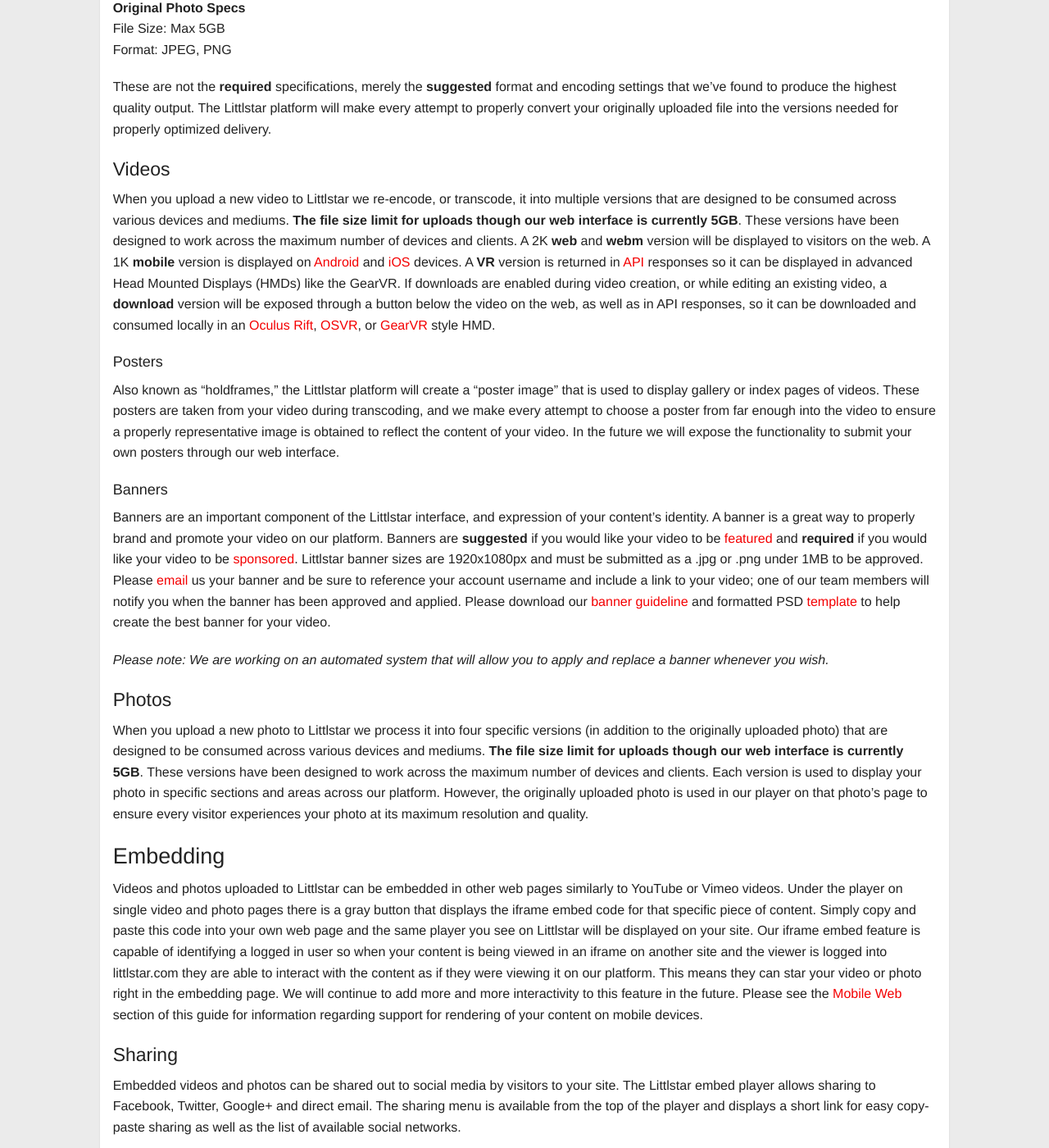
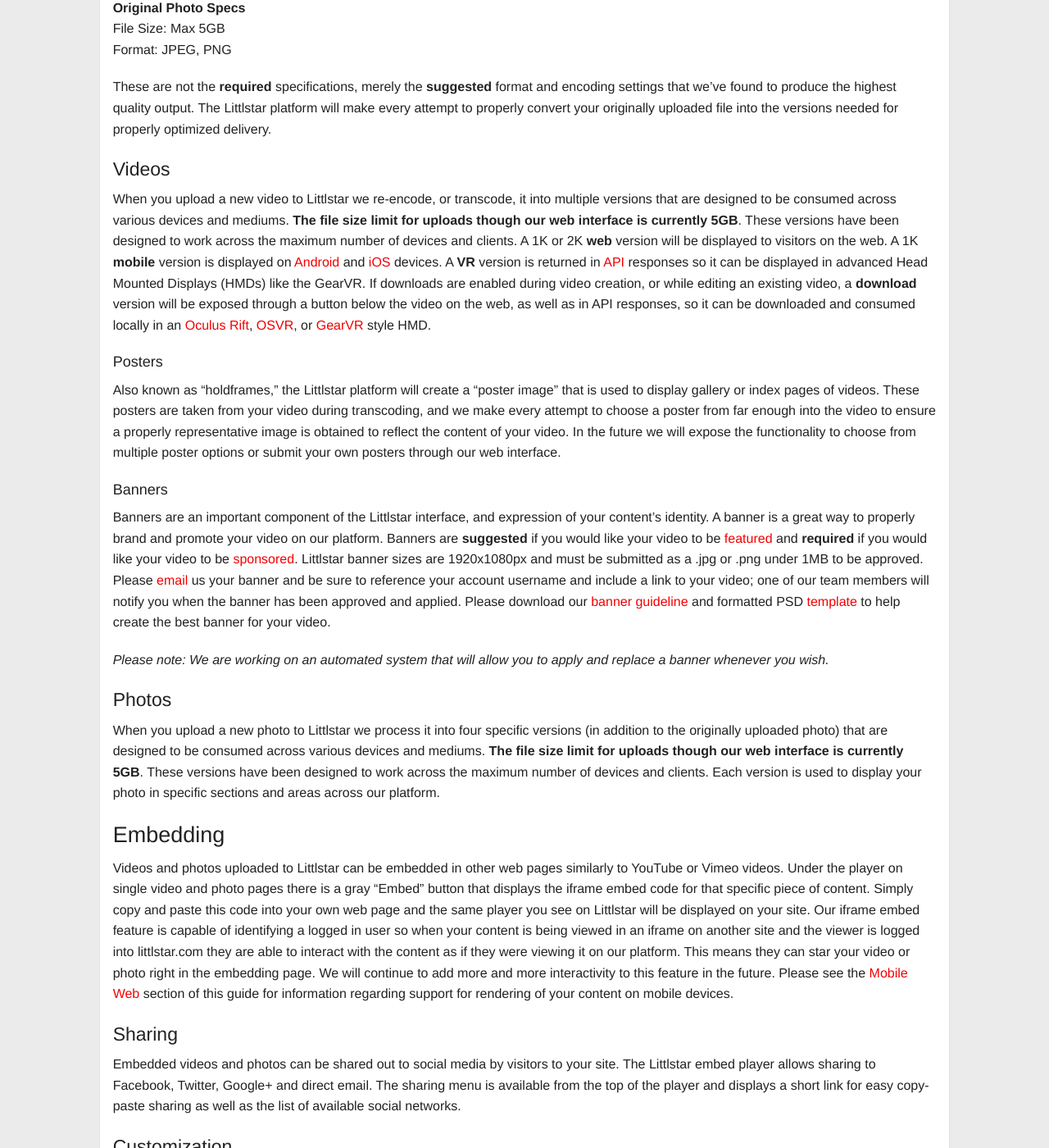
Before and after one commit to littlstar/littlstar.github.io, a Jekyll site: the page built from content-guide.md, in a window 1280 px wide and 1400 px high, scrolled down 2251 px. Shown: the whole window at 82% size. Built offline with Jekyll 4.4.1, drawn with Linux system fonts in a browser that asks for light colours; nearby versions of some CDN libraries; comment, search, counter and statistics services are not loaded; some of the changed text lies outside the part shown.

Commit message:
content guide updates and tweaks

```diff
--- a/content-guide.md
+++ b/content-guide.md
@@ -4,7 +4,7 @@ title: Content Guide
 permalink: /content-guide/
 ---
 
-The Littlstar platform has been designed from the ground up to fully support both 360&deg; videos and photos. Our ongoing goal is to provide access to the content you upload to as many different devices as possible. As mass consumer adoption of 360&deg; content is still in its infancy, we are forced to make some tough choices when it comes to when and where your content will be displayed. We will continually strive to expand the reach of your content across our network as new technologies and capabilities become more widely available. This guide will cover some basic background information regarding the best practices around uploading and viewing your content.
+The Littlstar platform has been designed from the ground up to fully support both 360&deg; videos and photos. Our ongoing goal is to provide access to the content you upload on as many different devices as possible. As mass consumer adoption of 360&deg; content is still in its infancy, we are forced to make some tough choices when it comes to when and where your content will be displayed. We will continually strive to expand the reach of your content across our network as new technologies and capabilities become more widely available. This guide will cover some basic background information regarding the best practices around uploading and viewing your content.
 
 1. <a href="#uploads">Uploads</a>
 - <a href="#categories">Categories</a>
@@ -72,11 +72,11 @@ These are not the **required** specifications, merely the **suggested** format a
 
 #### Videos
 
-When you upload a new video to Littlstar we re-encode, or transcode, it into multiple versions that are designed to be consumed across various devices and mediums. **The file size limit for uploads though our web interface is currently 5GB**. These versions have been designed to work across the maximum number of devices and clients. A 2K **web** and **webm** version will be displayed to visitors on the web. A 1K **mobile** version is displayed on [Android][] and [iOS][] devices. A **VR** version is returned in [API](http://developer.littlstar.com/docs/#videos) responses so it can be displayed in advanced Head Mounted Displays (HMDs) like the GearVR. If downloads are enabled during video creation, or while editing an existing video, a **download** version will be exposed through a button below the video on the web, as well as in API responses, so it can be downloaded and consumed locally in an [Oculus Rift](https://www.oculus.com/), [OSVR](http://www.osvr.org/), or [GearVR](http://www.samsung.com/global/microsite/gearvr/index.html) style HMD.
+When you upload a new video to Littlstar we re-encode, or transcode, it into multiple versions that are designed to be consumed across various devices and mediums. **The file size limit for uploads though our web interface is currently 5GB**. These versions have been designed to work across the maximum number of devices and clients. A 1K or 2K **web** version will be displayed to visitors on the web. A 1K **mobile** version is displayed on [Android][] and [iOS][] devices. A **VR** version is returned in [API](http://developer.littlstar.com/docs/#videos) responses so it can be displayed in advanced Head Mounted Displays (HMDs) like the GearVR. If downloads are enabled during video creation, or while editing an existing video, a **download** version will be exposed through a button below the video on the web, as well as in API responses, so it can be downloaded and consumed locally in an [Oculus Rift](https://www.oculus.com/), [OSVR](http://www.osvr.org/), or [GearVR](http://www.samsung.com/global/microsite/gearvr/index.html) style HMD.
 
 ##### Posters
 
-Also known as "holdframes," the Littlstar platform will create a "poster image" that is used to display gallery or index pages of videos. These posters are taken from your video during transcoding, and we make every attempt to choose a poster from far enough into the video to ensure a properly representative image is obtained to reflect the content of your video. In the future we will expose the functionality to submit your own posters through our web interface.
+Also known as "holdframes," the Littlstar platform will create a "poster image" that is used to display gallery or index pages of videos. These posters are taken from your video during transcoding, and we make every attempt to choose a poster from far enough into the video to ensure a properly representative image is obtained to reflect the content of your video. In the future we will expose the functionality to choose from multiple poster options or submit your own posters through our web interface.
 
 ##### Banners
 
@@ -86,11 +86,11 @@ Banners are an important component of the Littlstar interface, and expression of
 
 #### Photos
 
-When you upload a new photo to Littlstar we process it into four specific versions (in addition to the originally uploaded photo) that are designed to be consumed across various devices and mediums. **The file size limit for uploads though our web interface is currently 5GB**. These versions have been designed to work across the maximum number of devices and clients. Each version is used to display your photo in specific sections and areas across our platform. However, the originally uploaded photo is used in our player on that photo's page to ensure every visitor experiences your photo at its maximum resolution and quality.
+When you upload a new photo to Littlstar we process it into four specific versions (in addition to the originally uploaded photo) that are designed to be consumed across various devices and mediums. **The file size limit for uploads though our web interface is currently 5GB**. These versions have been designed to work across the maximum number of devices and clients. Each version is used to display your photo in specific sections and areas across our platform.
 
 ### Embedding
 
-Videos and photos uploaded to Littlstar can be embedded in other web pages similarly to YouTube or Vimeo videos. Under the player on single video and photo pages there is a gray button that displays the iframe embed code for that specific piece of content. Simply copy and paste this code into your own web page and the same player you see on Littlstar will be displayed on your site. Our iframe embed feature is capable of identifying a logged in user so when your content is being viewed in an iframe on another site and the viewer is logged into littlstar.com they are able to interact with the content as if they were viewing it on our platform. This means they can star your video or photo right in the embedding page. We will continue to add more and more interactivity to this feature in the future. Please see the [Mobile Web](#mobile-web) section of this guide for information regarding support for rendering of your content on mobile devices.
+Videos and photos uploaded to Littlstar can be embedded in other web pages similarly to YouTube or Vimeo videos. Under the player on single video and photo pages there is a gray "Embed" button that displays the iframe embed code for that specific piece of content. Simply copy and paste this code into your own web page and the same player you see on Littlstar will be displayed on your site. Our iframe embed feature is capable of identifying a logged in user so when your content is being viewed in an iframe on another site and the viewer is logged into littlstar.com they are able to interact with the content as if they were viewing it on our platform. This means they can star your video or photo right in the embedding page. We will continue to add more and more interactivity to this feature in the future. Please see the [Mobile Web](#mobile-web) section of this guide for information regarding support for rendering of your content on mobile devices.
 
 #### Sharing
 
@@ -141,7 +141,7 @@ Littlstar currently has native applications available for both [Android][] and [
 
 ### API
 
-The [Littlstar API](http://developer.littlstar.com/docs) exposes RESTful endpoints for the programmatic consumption of 360&deg; content that has been uploaded to our platform. Version 1 of our API is currently in an **alpha** state, and as such all users should expect rapid changes and frequent breaks of backward compatibility. We are working hard everyday to improve the currently available functionality while adding more interactive features. If you have feedback about any issues you encounter or features/functionality that you would like to see added/improved, please [contact us](mailto:support@littlstar.com?subject=API%20Feedback) directly.
+The [Littlstar API](http://developer.littlstar.com/docs) exposes RESTful endpoints for the programmatic consumption of 360&deg; content that has been uploaded to our platform. Version 1 of our API was officially deprecated on 4/13/2016, and will reach End of Life on 1/1/2017. We are hard at work creating the next generation of our RESTful API to provide more robust functionality as well as more security and control over access to your content. Please see [here](http://developer.littlstar.com/announcements/2016/04/13/littlstar-v1-api-deprecation.html) for more information. If you have feedback about any issues you encounter or features/functionality that you would like to see added/improved, please [contact us](mailto:support@littlstar.com?subject=API%20Feedback) directly.
 
 <h3 id="3d">3D</h3>
 
```
Also changed, not shown: other parts of content-guide.md (+1 -1 lines).
